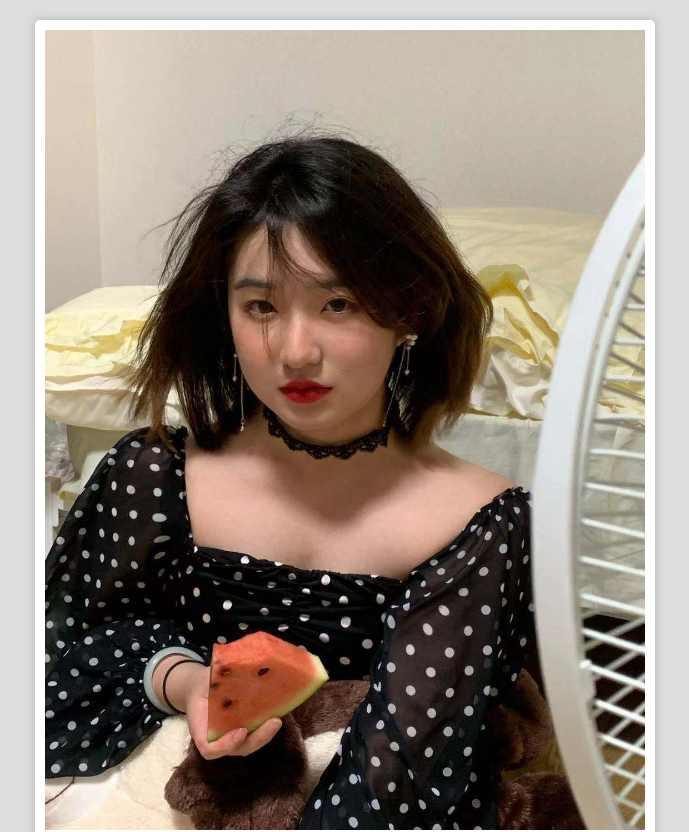
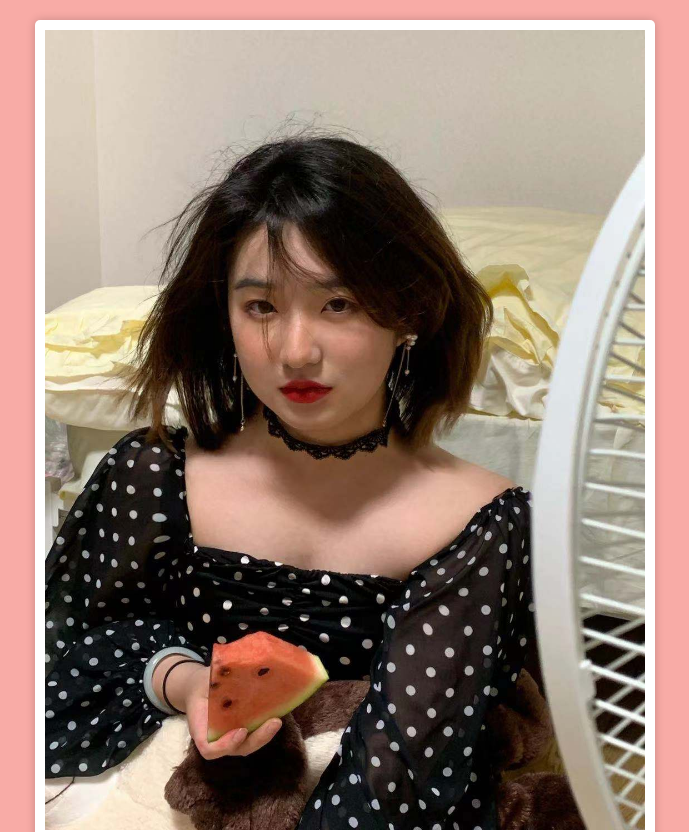
Before and after one commit to KUAD-XtechDesign/simple_page-ryuryru, a plain HTML site: page index.html in a window 1280 px wide. Shown: the top 832 px of the page, without its empty margins (295-984 px from the left). Drawn offline with Linux system fonts and the light colour scheme.

Commit message:
Update style.css

```diff
--- a/style.css
+++ b/style.css
@@ -2,7 +2,7 @@ body{
   font-family: "Helvetica Neue",Arial,"Hiragino Kaku Gothic ProN","Hiragino Sans",Meiryo,sans-serif;
   margin: 0;
   padding: 20px;
-  background-color: #ddd;
+  background-color: #f8aba6;
   line-height: 1.8;
 }
 
```
